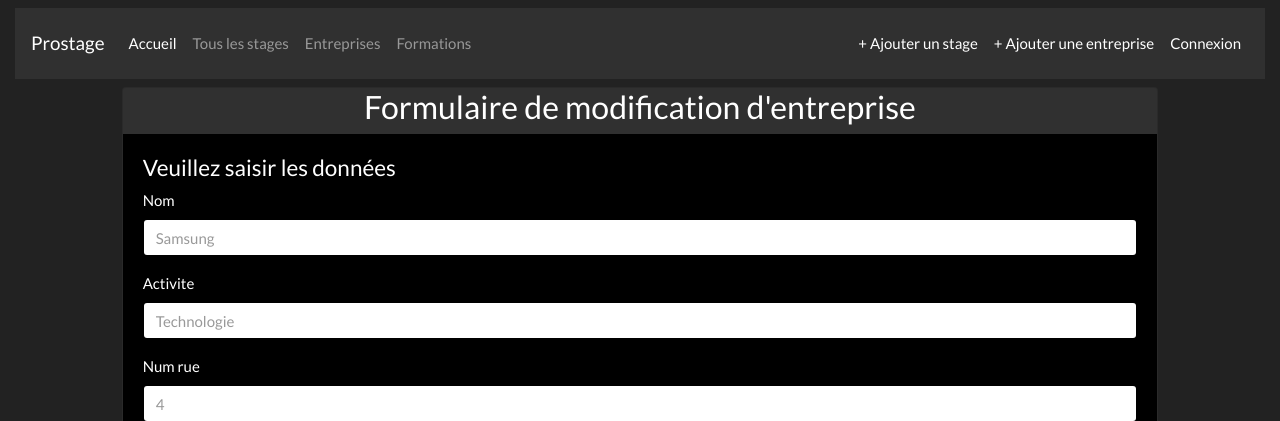
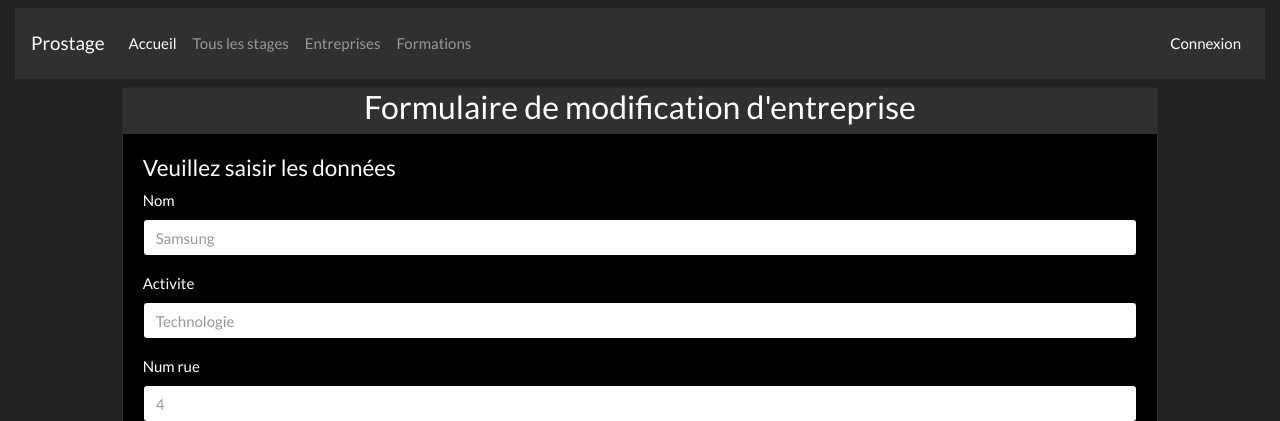
Before and after one commit to richardoot/Prostage, a Symfony app: template templates/pro_stage/ajoutModifEntreprise.html.twig in a window 1280 px wide. Shown: the top 421 px of the page. Run offline with Twig, Linux system fonts and the light colour scheme; the template is opened without the code that fills it, so the values that code supplies are empty; form fields are guessed from the names that the template uses; some libraries are stand-ins or nearby versions.

Commit message:
Modifications mineurs sur la vue permettant l'affichage du formulaire de login

```diff
--- a/src/Controller/ProStageController.php
+++ b/src/Controller/ProStageController.php
@@ -137,7 +137,7 @@ class ProStageController extends AbstractController
 
 
      /**
-      * @Route("/admin/entreprises", name="lesEntreprises")
+      * @Route("/entreprises", name="lesEntreprises")
       */
       public function afficherEntreprises(){
         //Récupérer répository d'entreprises
--- a/templates/base.html.twig
+++ b/templates/base.html.twig
@@ -39,15 +39,16 @@
 
                 <!-- Partie droite du menu -->
                 <ul class="navbar-nav ml-auto">
-                  <li class="nav-item active">
-                    <a class="nav-link" href="{{path('ajoutStage')}}"> + Ajouter un stage</a>
-                  </li>
-                  <li class="nav-item active">
-                    <a class="nav-link" href="{{path('ajoutEntreprise')}}"> + Ajouter une entreprise</a>
-                  </li>
 
                   <!-- Connexion/Deconnexion -->
                   {% if is_granted('ROLE_USER') %} <!--Actuellement connecter -->
+                    <li class="nav-item active">
+                      <a class="nav-link" href="{{path('ajoutStage')}}"> + Ajouter un stage</a>
+                    </li>
+                    <li class="nav-item active">
+                      <a class="nav-link" href="{{path('ajoutEntreprise')}}"> + Ajouter une entreprise</a>
+                    </li>
+
                     <li class="nav-item dropdown active">
                       <a class="nav-link dropdown-toggle" href="#" id="navbarDropdown" role="button" data-toggle="dropdown" aria-haspopup="true" aria-expanded="false">
                         {{app.user.prenom}} {{app.user.nom}}
--- a/templates/pro_stage/entreprise.html.twig
+++ b/templates/pro_stage/entreprise.html.twig
@@ -15,7 +15,9 @@
           <div class="col-4 offset-4">
             <div class="card mb-3">
               <a style="text-align: center;" href="{{path('entreprise',{nom: entrepriseCourante.nom})}}"> {{entrepriseCourante.nom}} </a>
-              <a href="{{path('modifEntreprise',{id: entrepriseCourante.id})}}" style="color: red; font-size: 9px; text-align: right;"> Modifier entreprise </a>
+              {% if is_granted('ROLE_ADMIN') %}
+                <a href="{{path('modifEntreprise',{id: entrepriseCourante.id})}}" style="color: red; font-size: 9px; text-align: right;"> Modifier entreprise </a>
+              {% endif %}
             </div>
           </div>
         </div>
--- a/templates/pro_stage/formation.html.twig
+++ b/templates/pro_stage/formation.html.twig
@@ -14,7 +14,7 @@
         <!--div class="col-md-3 col-sm-6 col-xs-12"-->
         <div class="col-4 offset-4">
           <div class="card mb-3">
-            <p style="text-align: center;"><a href="{{path('formation',{nom: formationCourante.nomCourt})}}" class="card-link"> {{formationCourante.nomCourt}} </a></p>
+            <a style="text-align: center;" href="{{path('formation',{nom: formationCourante.nomCourt})}}" class="card-link"> {{formationCourante.nomCourt}} </a>
           </div>
         </div>
       </div>
```
Also changed, not shown: templates/pro_stage/afficherLeStage.html.twig (+2 -0 lines).
